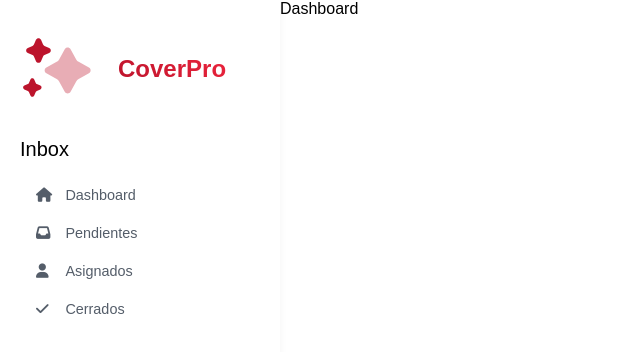
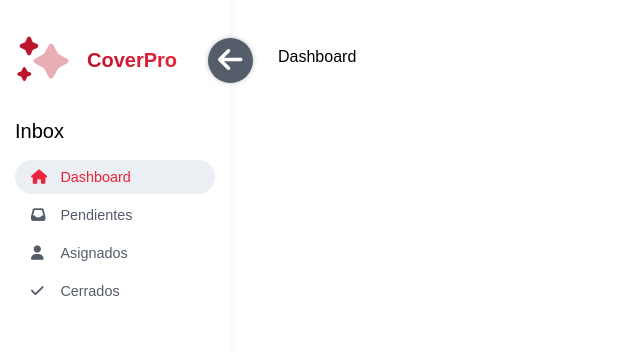
Before and after one commit to Rysth/REACT-CoverPro, a React (Create React App) app: page /cerrados in a window 1280 px wide. Shown: the top 352 px of the page, without its empty margins (0-640 px from the left). Built offline with nearby package versions, Linux system fonts and the light colour scheme; a web font is replaced by a local one.

Commit message:
Finished Sidebar Mobile and Desktop version.

```diff
--- a/src/App.css
+++ b/src/App.css
@@ -62,5 +62,16 @@ textarea {
 
 /* Content */
 .content {
-  margin-left: 280px;
+  padding: 2em;
 }
+
+@media (min-width: 768px) {
+  .App {
+    display: flex;
+    justify-content: left;
+  }
+
+  .content {
+    padding: 3em;
+  }
+}
--- a/src/components/Sidebar/Sidebar.css
+++ b/src/components/Sidebar/Sidebar.css
@@ -1,35 +1,91 @@
+/* Sidebar */
 .sidebar {
-  width: 280px;
-  box-shadow: 3px 0 5px rgb(0, 0, 0, 0.025);
+  width: 230px;
+  box-shadow: 3px 0 5px rgba(0, 0, 0, 0.025);
   padding: 2em 0;
-  position: fixed;
-  left: 0;
-  top: 0;
-  bottom: 0;
+  transition: width 0.2s ease-in-out;
+  will-change: width;
+  height: 100vh;
 }
 
+.sidebar.min {
+  width: 90px;
+}
+
+/* Sidebar Layout */
 .sidebar-container {
-  max-width: 240px;
+  max-width: 200px;
   margin: 0 auto;
+}
+
+/* Sidebar Header */
+.sidebar-button {
+  position: absolute;
+  border: none;
+  background: none;
+  cursor: pointer;
+  font-size: 1.75rem;
+  display: grid;
+  place-items: center;
+  color: var(--CL-neutral-white);
+  right: -1.35em;
+  z-index: 100;
+  width: 45px;
+  height: 45px;
+  border-radius: 10rem;
+  background-color: var(--CL-primary-blue);
+  box-shadow: 0 0 5px rgba(0, 0, 0, 0.25);
+  transition: 0.15s;
+}
+
+.sidebar-button:hover {
+  transform: scale(1.2);
+  background-color: var(--CL-primary-400);
+}
+
+.sidebar-button:active {
+  transform: scale(1);
+}
+
+.sidebar.min .sidebar-button {
+  position: unset;
+}
+
+.sidebar-button.mobile {
+  display: none;
 }
 
 .sidebar-header {
   display: flex;
   align-items: center;
-  gap: 1.5em;
+  gap: 1em;
+  position: relative;
 }
 
+.sidebar.min .sidebar-header {
+  justify-content: center;
+}
+
+.sidebar-logo {
+  width: 3.5em;
+}
+
+.sidebar.min .sidebar-logo {
+  display: none;
+}
+
+/* Sidebar Title and Subtitle */
 .sidebar-title {
   margin: 0;
-  font-size: 1.5rem;
+  font-size: 1.25rem;
   background: -webkit-linear-gradient(-135deg, var(--CL-primary-400), var(--CL-primary-600));
   -webkit-background-clip: text;
   -webkit-text-fill-color: transparent;
+  transition: 0.25s;
 }
 
-/* Content */
-.sidebar-content {
-  margin: 2em 0;
+.sidebar.min .sidebar-title {
+  display: none;
 }
 
 .sidebar-subtitle {
@@ -37,6 +93,16 @@
   font-size: 20px;
 }
 
+.sidebar.min .sidebar-subtitle {
+  display: none;
+}
+
+/* Sidebar Content */
+.sidebar-content {
+  margin: 2em 0;
+}
+
+/* Sidebar List */
 .sidebar-list {
   padding: 0;
   list-style-type: none;
@@ -44,8 +110,14 @@
   gap: 0.25em;
 }
 
+/* Sidebar Icons and Items */
 .sidebar-icon {
   width: 15px;
+}
+
+.sidebar.min .sidebar-icon {
+  font-size: 1.5rem;
+  width: 100%;
 }
 
 .sidebar-item {
@@ -53,24 +125,132 @@
   transition: 0.25s;
 }
 
+.sidebar.min .sidebar-item {
+  padding: 0.5em 0;
+}
+
 .sidebar-item.active {
   background-color: var(--CL-primary-gray);
   border-radius: 24px;
 }
 
+.sidebar.min .sidebar-item.active {
+  border-radius: 40px;
+}
+
+/* Sidebar Links */
 .sidebar-link {
   color: var(--CL-primary-blue);
   display: block;
 }
 
+.sidebar.min .sidebar-link {
+  text-align: center;
+}
+
 .sidebar-link > * {
   font-size: 0.9rem;
+  transition: 0.15s;
+}
+
+.sidebar-link:hover {
+  color: var(--CL-primary-400);
 }
 
 .sidebar-item.active .sidebar-link {
   color: var(--CL-primary-400);
 }
 
+/* Sidebar Text */
 .sidebar-text {
   margin: 0 1em;
 }
+
+.sidebar.min .sidebar-text {
+  font-size: 0.75rem;
+  margin: 0.5em;
+}
+
+@media (max-width: 768px) {
+  .sidebar,
+  .sidebar.min {
+    width: 100%;
+    height: 100%;
+  }
+
+  .sidebar.min .sidebar-logo {
+    display: block;
+  }
+
+  .sidebar-container,
+  .sidebar.min .sidebar-container {
+    margin: 0 2em;
+    display: flex;
+    justify-content: space-between;
+  }
+
+  .sidebar-logo {
+    display: block;
+  }
+
+  .sidebar-title {
+    display: none;
+  }
+
+  .sidebar-content {
+    position: absolute;
+    top: 0;
+    right: 0;
+    left: 0;
+    margin: 0;
+    bottom: 0;
+    background-color: var(--CL-primary-gray);
+    padding: 2em;
+    z-index: 99;
+  }
+
+  .sidebar.min .sidebar-subtitle {
+    display: block;
+  }
+
+  .sidebar.min .sidebar-item {
+    text-align: left;
+    padding: 0.5em 1em;
+  }
+
+  .sidebar.min .sidebar-icon {
+    font-size: unset;
+    width: 15px;
+  }
+
+  .sidebar.min .sidebar-link {
+    text-align: left;
+  }
+
+  .sidebar.min .sidebar-text {
+    font-size: 0.9rem;
+    margin: 0.5em 1em;
+  }
+
+  .sidebar-subtitle {
+    margin: 0;
+  }
+
+  .sidebar-button {
+    display: none;
+  }
+
+  .sidebar-button.mobile {
+    display: block;
+    right: 1em;
+    top: 1.35em;
+  }
+
+  .sidebar.min .sidebar-button.mobile {
+    position: absolute;
+  }
+
+  .hidden {
+    display: none;
+  }
+}
--- a/src/components/Sidebar/Sidebar.js
+++ b/src/components/Sidebar/Sidebar.js
@@ -40,8 +40,11 @@ const Sidebar = () => {
 
   const [items, setItems] = useState(sidebarContent);
   const [link, setLink] = useState('');
+  const [open, setOpen] = useState(true);
+  const [mobile, setMobile] = useState(false);
 
   useEffect(() => {
+    if (link !== '') {
       setItems((prevItems) => {
         const newItems = prevItems.map((item) => {
           if (item.ID === link) {
@@ -52,18 +55,33 @@ const Sidebar = () => {
         });
         return newItems;
       });
+    }
   }, [link]);
 
+  const handleSideBar = () => {
+    setOpen((open) => !open);
+  };
+
+  const handleMobileBar = () => {
+    setMobile((mobile) => !mobile);
+  };
+
   return (
-    <div className="sidebar">
+    <div className={open ? 'sidebar' : 'sidebar min'}>
       <div className="sidebar-container">
         <header className="sidebar-header">
-          <img src={Logo} alt="" />
+          <img className="sidebar-logo" src={Logo} alt="" />
           <h1 className="sidebar-title">{project}</h1>
+          <button className="sidebar-button hidden" type="button" onClick={handleSideBar}>
+            <i className={open ? 'fa-solid fa-arrow-left' : 'fa-solid fa-bars'} />
+          </button>
         </header>
-        <div className="sidebar-content">
+        <button className="sidebar-button mobile" type="button" onClick={handleMobileBar}>
+          <i className={mobile ? 'fa-solid fa-x' : 'fa-solid fa-bars'} />
+        </button>
+        <div className={mobile ? 'sidebar-content mobile' : 'sidebar-content mobile hidden'}>
           <h2 className="sidebar-subtitle">Inbox</h2>
-          <nav className="sidebar-nav">
+          <nav className="sidebar-nav ">
             <ul className="sidebar-list">
               {items.map((item) => (
                 <SidebarItem
@@ -74,6 +92,7 @@ const Sidebar = () => {
                   icon={item.icon}
                   text={item.text}
                   setLink={setLink}
+                  setMobile={setMobile}
                 />
               ))}
             </ul>
@@ -85,12 +104,13 @@ const Sidebar = () => {
 };
 
 /* eslint-disable */
-const SidebarItem = ({ ID, path, active, icon, text, setLink }) => {
+const SidebarItem = ({ ID, path, active, icon, text, setLink, setMobile }) => {
   /* eslint-enable */
   const iconClassName = `sidebar-icon fa-solid fa-${icon}`;
 
   const handleStatus = () => {
     setLink(ID);
+    setMobile((mobile) => !mobile);
   };
 
   return (
@@ -110,6 +130,7 @@ SidebarItem.propTypes = {
   icon: PropTypes.string.isRequired,
   text: PropTypes.string.isRequired,
   setLink: PropTypes.func.isRequired,
+  setMobile: PropTypes.func.isRequired,
 };
 
 export default Sidebar;
```
Lines whose indentation alone changed are shown as unchanged.
